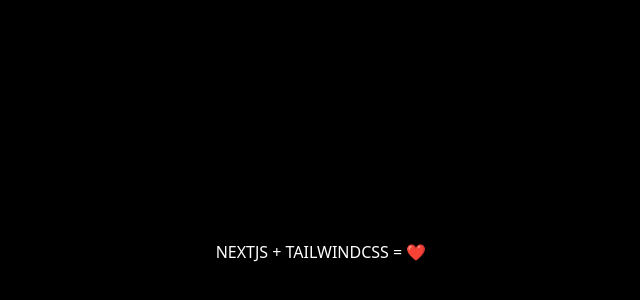
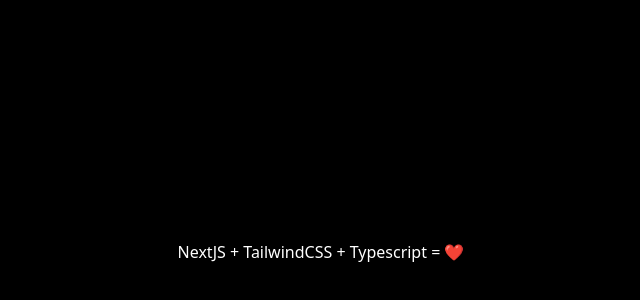
Before and after one commit to muhajirdev/nextjs-tailwind-template, a Next.js app: page / in a window 1280 px wide. Shown: the part 148-448 px from the top of the page, without its empty margins (319-959 px from the left). Built offline with nearby package versions, Linux system fonts and the light colour scheme.

Commit message:
style: logo

```diff
--- a/pages/index.tsx
+++ b/pages/index.tsx
@@ -3,7 +3,7 @@
 const Home = () => (
   <Layout>
     <h1 className="bg-black text-white h-screen flex justify-center items-center">
-      NEXTJS + TAILWINDCSS = ❤️
+      NextJS + TailwindCSS + Typescript = ❤️
     </h1>
   </Layout>
 );
```
